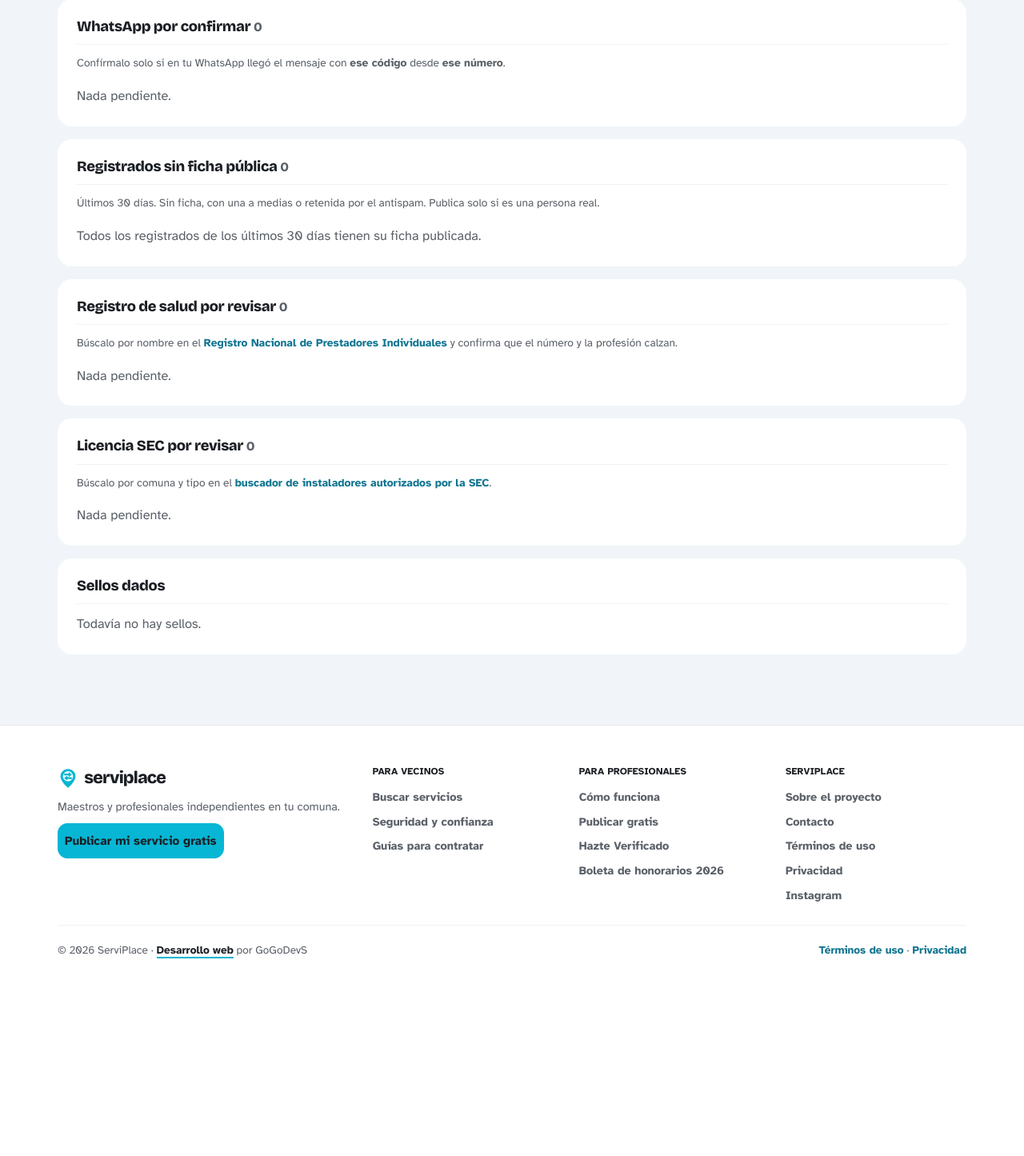
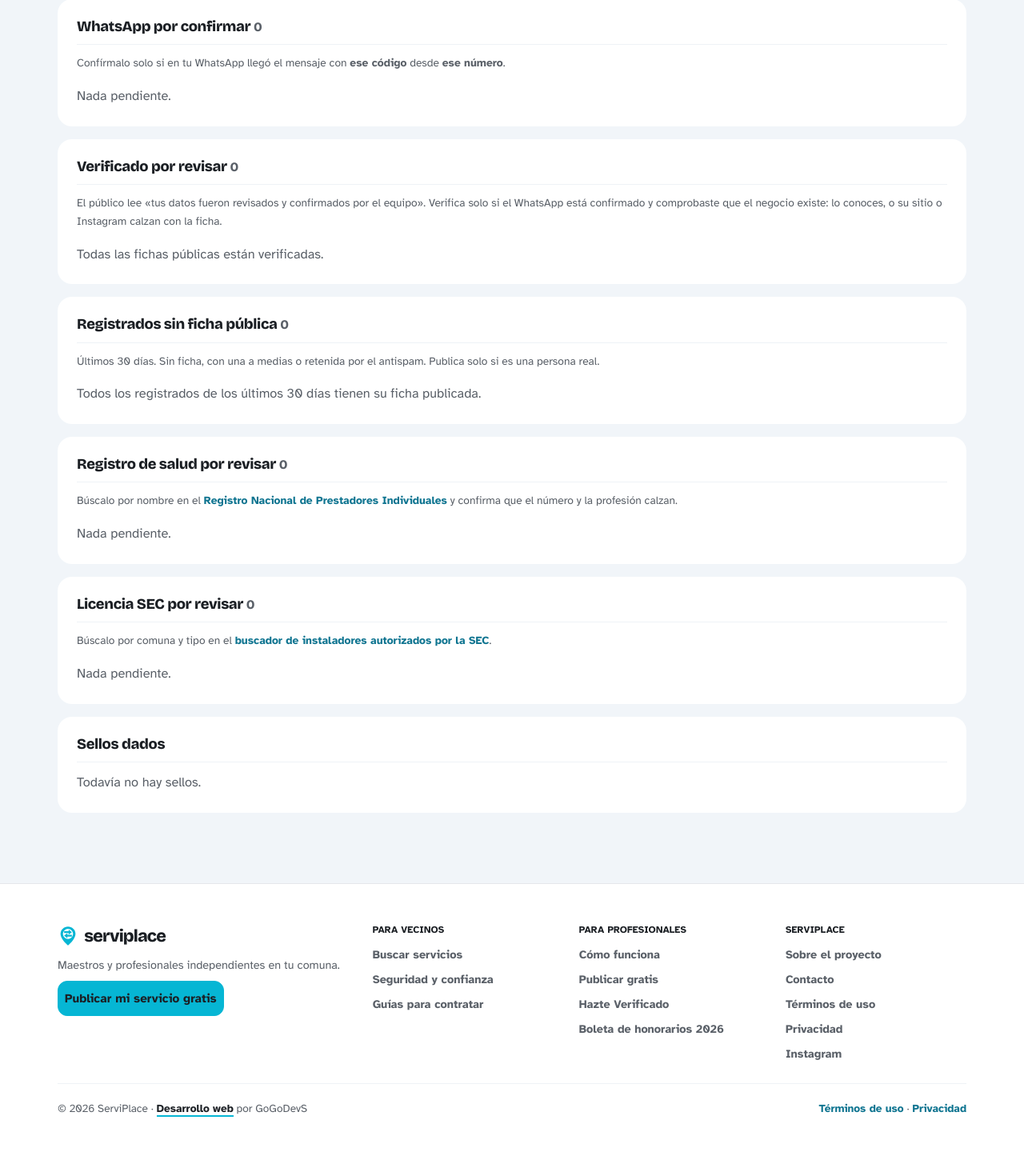
Before and after one commit to GoGo-DevS/serviplace, a Django app: page /cuenta/comprobaciones/ in a window 1280 px wide. Shown: the part 211-1656 px from the top of the page at 80% size. Before the commit the page ends 1409 px from the top, so only its background shows below. Run offline with Django 5.2, Linux system fonts and the light colour scheme; the visitor is signed in with stand-in values (Sample User, id 1); data comes from the database, SQL or seed files in the repository; data that the repository does not hold is empty; some libraries are stand-ins or nearby versions.

Commit message:
feat(comprobaciones): verificar fichas una por una, con la evidencia a la vista
'Hazte verificado' promete que el equipo reviso y confirmo los datos, asi que
el sello no se da en masa: seccion 'Verificado por revisar' con WhatsApp
confirmado, sitio, Instagram y fotos de cada ficha, y boton Verificar que solo
aparece (y solo funciona) con el WhatsApp ya confirmado. Se puede quitar desde
'Sellos dados'. 4 pruebas, verificadas al reves. Suite 315 OK.

Co-Authored-By: Claude Opus 5.5 <noreply@anthropic.com>

```diff
--- a/accounts/templates/accounts/comprobaciones.html
+++ b/accounts/templates/accounts/comprobaciones.html
@@ -21,6 +21,26 @@
         <button class="btn btn-success btn-sm" type="submit">Confirmar WhatsApp</button></form>
     </div>
     {% empty %}<p class="mb-0 text-muted">Nada pendiente.</p>{% endfor %}
+  </div>
+
+  <div class="detail-block">
+    {% comment %}11-11-2026: "Hazte verificado" promete que el equipo revisó y confirmó los datos. Se da ficha por ficha.{% endcomment %}
+    <h2>Verificado por revisar <small class="text-muted">{{ por_verificar|length }}</small></h2>
+    <p class="form-text">El público lee «tus datos fueron revisados y confirmados por el equipo». Verifica solo si el WhatsApp está confirmado y comprobaste que el negocio existe: lo conoces, o su sitio o Instagram calzan con la ficha.</p>
+    {% for p in por_verificar %}
+    <div class="comprobacion-fila" data-por-verificar>
+      <div><a href="{{ p.get_absolute_url }}" target="_blank" rel="noopener"><b>{{ p.business_name }}</b></a>
+        <span class="text-muted">· {{ p.category.name }} · publicada el {{ p.created_at|date:"d-m-Y" }}</span><br>
+        {% if p.whatsapp_confirmado %}<span class="badge badge-sello">WhatsApp confirmado</span>{% else %}<span class="text-muted">WhatsApp sin confirmar</span>{% endif %}
+        {% if p.website %} · <a href="{{ p.website }}" target="_blank" rel="noopener nofollow">{{ p.website_corto }}</a>{% endif %}
+        {% if p.instagram %} · <a href="{{ p.instagram_url }}" target="_blank" rel="noopener nofollow">@{{ p.instagram }}</a>{% endif %}
+        <span class="text-muted">· {{ p.n_fotos }} foto{{ p.n_fotos|pluralize }}{% if p.foto %} y logo{% endif %}</span></div>
+      {% if p.whatsapp_confirmado %}
+      <form method="post">{% csrf_token %}<input type="hidden" name="perfil" value="{{ p.pk }}"><input type="hidden" name="sello" value="verificado">
+        <button class="btn btn-success btn-sm" type="submit">Verificar</button></form>
+      {% else %}<span class="text-muted" style="font-size:.85rem">Primero confirma su WhatsApp</span>{% endif %}
+    </div>
+    {% empty %}<p class="mb-0 text-muted">Todas las fichas públicas están verificadas.</p>{% endfor %}
   </div>
 
   <div class="detail-block">
@@ -80,10 +100,12 @@
     {% for p in recientes %}
     <div class="comprobacion-fila">
       <div><b>{{ p.business_name }}</b><br>
+        {% if p.verificado_publico %}<span class="badge badge-verified">Verificado</span>{% endif %}
         {% if p.whatsapp_confirmado %}<span class="badge badge-sello">WhatsApp confirmado</span>{% endif %}
         {% if p.registro_salud_comprobado %}<span class="badge badge-sello">Registro de salud</span>{% endif %}
         {% if p.licencia_sec_comprobada %}<span class="badge badge-sello">Licencia SEC</span>{% endif %}</div>
       <div class="d-flex gap-1 flex-wrap">
+        {% if p.is_verified %}<form method="post">{% csrf_token %}<input type="hidden" name="perfil" value="{{ p.pk }}"><input type="hidden" name="sello" value="verificado"><input type="hidden" name="accion" value="quitar"><button class="btn btn-outline-primary btn-sm" type="submit">Quitar verificado</button></form>{% endif %}
         {% if p.whatsapp_confirmado %}<form method="post">{% csrf_token %}<input type="hidden" name="perfil" value="{{ p.pk }}"><input type="hidden" name="sello" value="whatsapp"><input type="hidden" name="accion" value="quitar"><button class="btn btn-outline-primary btn-sm" type="submit">Quitar WhatsApp</button></form>{% endif %}
         {% if p.registro_salud_comprobado %}<form method="post">{% csrf_token %}<input type="hidden" name="perfil" value="{{ p.pk }}"><input type="hidden" name="sello" value="salud"><input type="hidden" name="accion" value="quitar"><button class="btn btn-outline-primary btn-sm" type="submit">Quitar registro</button></form>{% endif %}
         {% if p.licencia_sec_comprobada %}<form method="post">{% csrf_token %}<input type="hidden" name="perfil" value="{{ p.pk }}"><input type="hidden" name="sello" value="sec"><input type="hidden" name="accion" value="quitar"><button class="btn btn-outline-primary btn-sm" type="submit">Quitar licencia</button></form>{% endif %}
--- a/accounts/views.py
+++ b/accounts/views.py
@@ -5,7 +5,7 @@ from django.contrib import messages
 from django.contrib.auth import get_user_model, login
 from django.contrib.auth.decorators import login_required
 from django.contrib.auth.views import LoginView
-from django.db.models import Q
+from django.db.models import Count, Q
 from django.http import Http404
 from django.shortcuts import get_object_or_404, redirect, render
 from django.utils import timezone
@@ -278,6 +278,17 @@ def comprobaciones(request):
             UserProfile.objects.filter(user_id=provider.owner_id).update(spam_flag=False)
             messages.success(request, f'Publicada: {provider.business_name}.')
             return redirect('accounts:comprobaciones')
+        if request.POST.get('sello') == 'verificado' and provider and provider.owner_id:
+            # 11-11-2026: la página "Hazte verificado" promete "tus datos fueron
+            # revisados y confirmados por el equipo". Se verifica a mano, ficha
+            # por ficha, y solo con el WhatsApp ya confirmado.
+            dar = request.POST.get('accion') != 'quitar'
+            if dar and not provider.whatsapp_confirmado:
+                messages.error(request, f'{provider.business_name}: primero confirma su WhatsApp.')
+            else:
+                Provider.objects.filter(pk=provider.pk).update(is_verified=dar)
+                messages.success(request, f'{"Verificado" if dar else "Quitado el verificado"}: {provider.business_name}.')
+            return redirect('accounts:comprobaciones')
         if campo and provider:
             dar = request.POST.get('accion') != 'quitar'
             Provider.objects.filter(pk=provider.pk).update(**{campo: timezone.now() if dar else None})
@@ -309,9 +320,11 @@ def comprobaciones(request):
         ],
         'salud': publicos.exclude(health_registry='').filter(registro_salud_comprobado_en__isnull=True),
         'sec': publicos.exclude(licencia_sec='').filter(licencia_sec_comprobada_en__isnull=True),
+        'por_verificar': publicos.filter(is_verified=False).select_related('category')
+                                 .annotate(n_fotos=Count('images')).order_by('-created_at'),
         'recientes': publicos.filter(
             Q(whatsapp_confirmado_en__isnull=False) | Q(registro_salud_comprobado_en__isnull=False)
-            | Q(licencia_sec_comprobada_en__isnull=False)).order_by('-updated_at')[:20],
+            | Q(licencia_sec_comprobada_en__isnull=False) | Q(is_verified=True)).order_by('-updated_at')[:30],
         'url_rnpi': 'https://rnpi.superdesalud.gob.cl/',
         'url_sec': 'https://www.chileatiende.gob.cl/fichas/67276-buscador-de-instaladores-electricos-y-de-gas-autorizados-por-la-sec',
         'page_title': 'Comprobaciones | ServiPlace',
```
Also changed, not shown: accounts/tests_sellos.py (+47 -0 lines).
